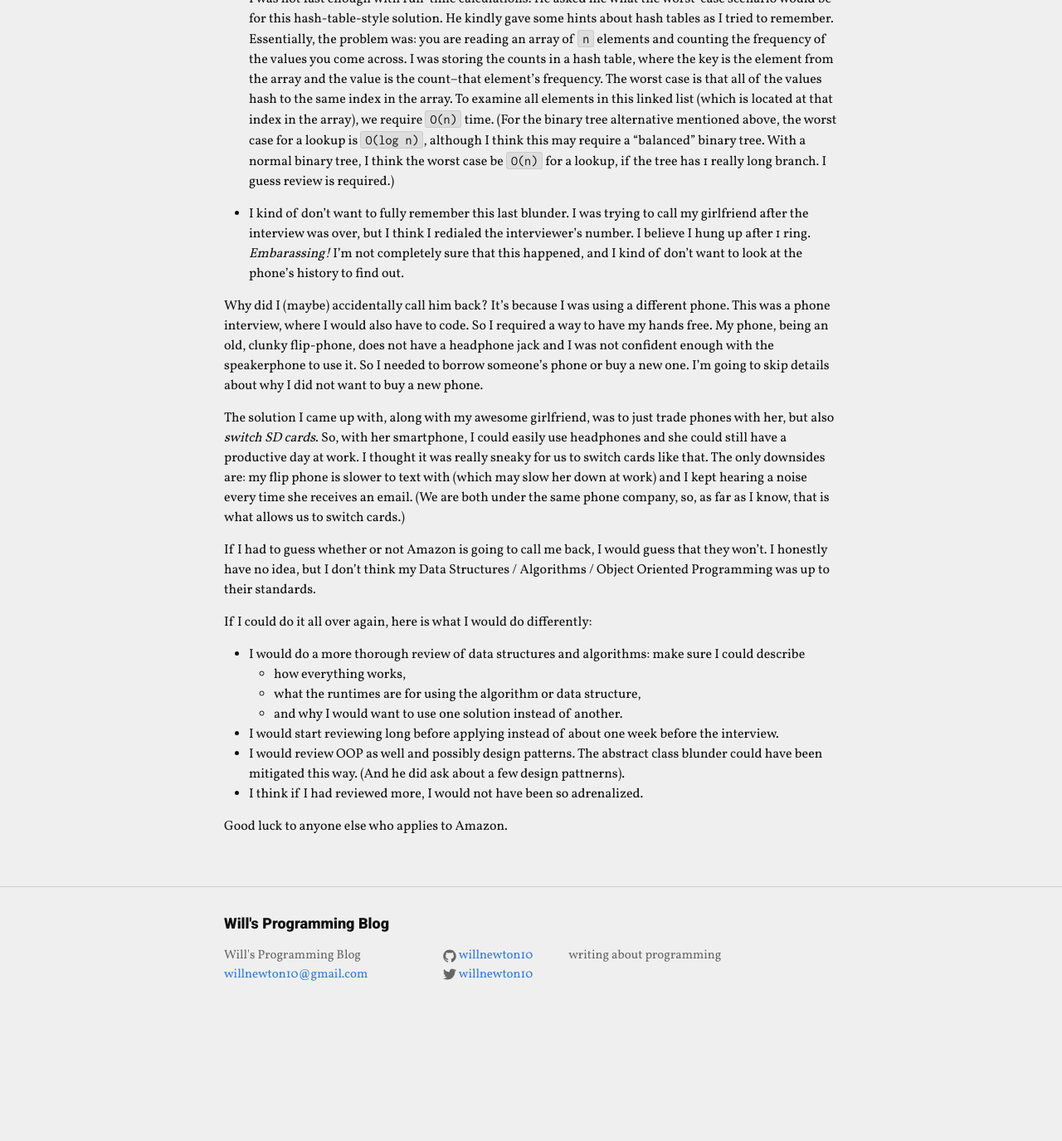
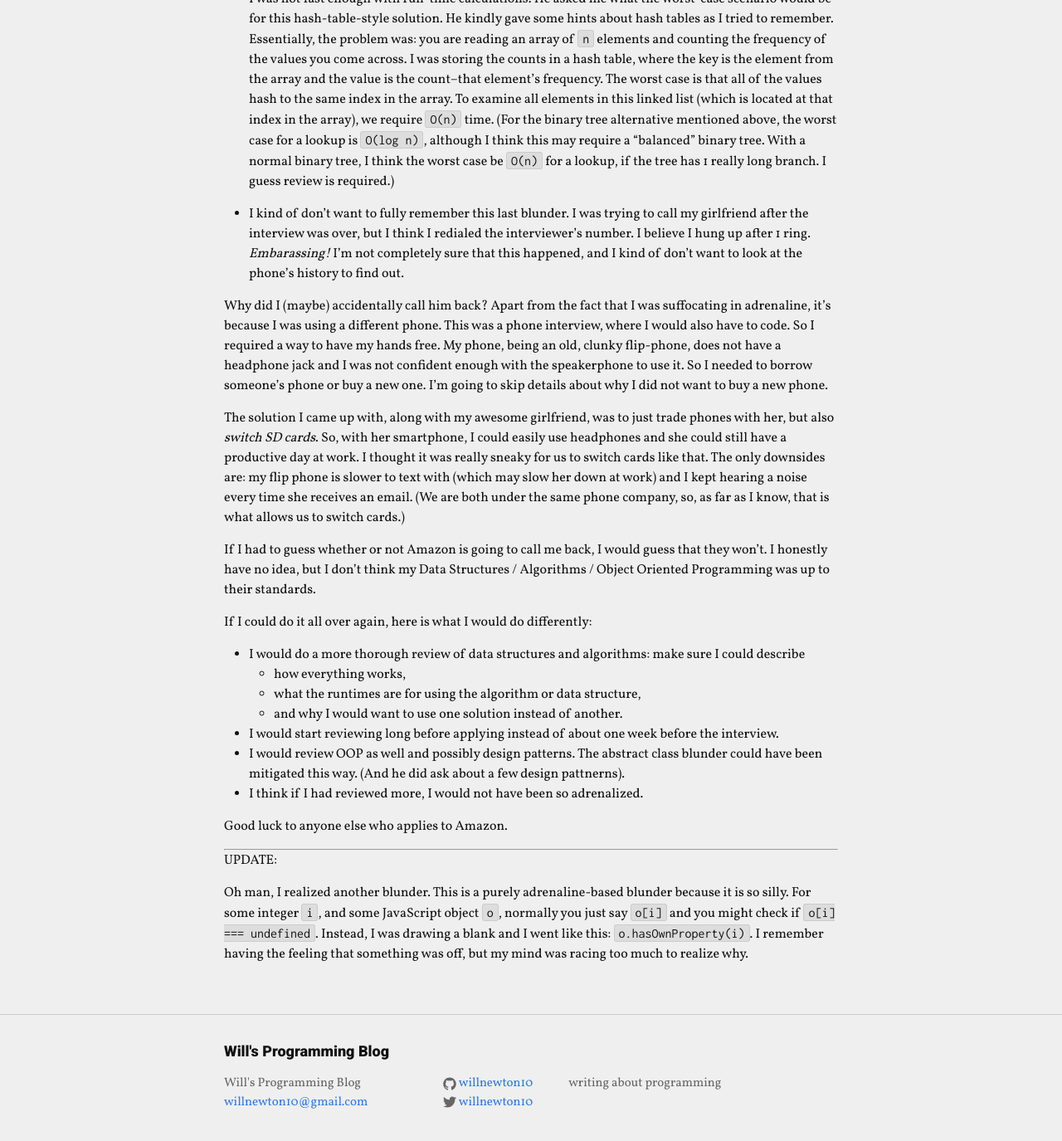
Before and after one commit to willnewton10/willnewton10.github.io, a Jekyll site: the page built from _posts/2015-03-09-Amazon_Technical_Interview.markdown, in a window 1280 px wide and 1400 px high, scrolled down 945 px. Shown: the top 1375 px of the window at 83% size. Built offline with Jekyll 4.4.1, drawn with Linux system fonts in a browser that asks for light colours; comment, search, counter and statistics services are not loaded; before the commit the page ends 2191 px from its top, so only the background shows below that.

Commit message:
minor edit

```diff
--- a/_posts/2015-03-09-Amazon_Technical_Interview.markdown
+++ b/_posts/2015-03-09-Amazon_Technical_Interview.markdown
@@ -24,7 +24,7 @@ Let's go over some of the blunders I made:
 
 * I kind of don't want to fully remember this last blunder. I was trying to call my girlfriend after the interview was over, but I think I redialed the interviewer's number. I believe I hung up after 1 ring. _Embarassing!_ I'm not completely sure that this happened, and I kind of don't want to look at the phone's history to find out.
 
-Why did I (maybe) accidentally call him back? It's because I was using a different phone. This was a phone interview, where I would also have to code. So I required a way to have my hands free. My phone, being an old, clunky flip-phone, does not have a headphone jack and I was not confident enough with the speakerphone to use it. So I needed to borrow someone's phone or buy a new one. I'm going to skip details about why I did not want to buy a new phone.
+Why did I (maybe) accidentally call him back? Apart from the fact that I was suffocating in adrenaline, it's because I was using a different phone. This was a phone interview, where I would also have to code. So I required a way to have my hands free. My phone, being an old, clunky flip-phone, does not have a headphone jack and I was not confident enough with the speakerphone to use it. So I needed to borrow someone's phone or buy a new one. I'm going to skip details about why I did not want to buy a new phone.
 
 The solution I came up with, along with my awesome girlfriend, was to just trade phones with her, but also _switch SD cards_. So, with her smartphone, I could easily use headphones and she could still have a productive day at work. I thought it was really sneaky for us to switch cards like that. The only downsides are: my flip phone is slower to text with (which may slow her down at work) and I kept hearing a noise every time she receives an email. (We are both under the same phone company, so, as far as I know, that is what allows us to switch cards.)
 
@@ -41,3 +41,9 @@ If I could do it all over again, here is what I would do differently:
 * I think if I had reviewed more, I would not have been so adrenalized.
 
 Good luck to anyone else who applies to Amazon.
+
+----------------
+
+UPDATE:
+
+Oh man, I realized another blunder. This is a purely adrenaline-based blunder because it is so silly. For some integer `i`, and some JavaScript object `o`, normally you just say `o[i]` and you might check if `o[i] === undefined`. Instead, I was drawing a blank and I went like this: `o.hasOwnProperty(i)`. I remember having the feeling that something was off, but my mind was racing too much to realize why.
```
